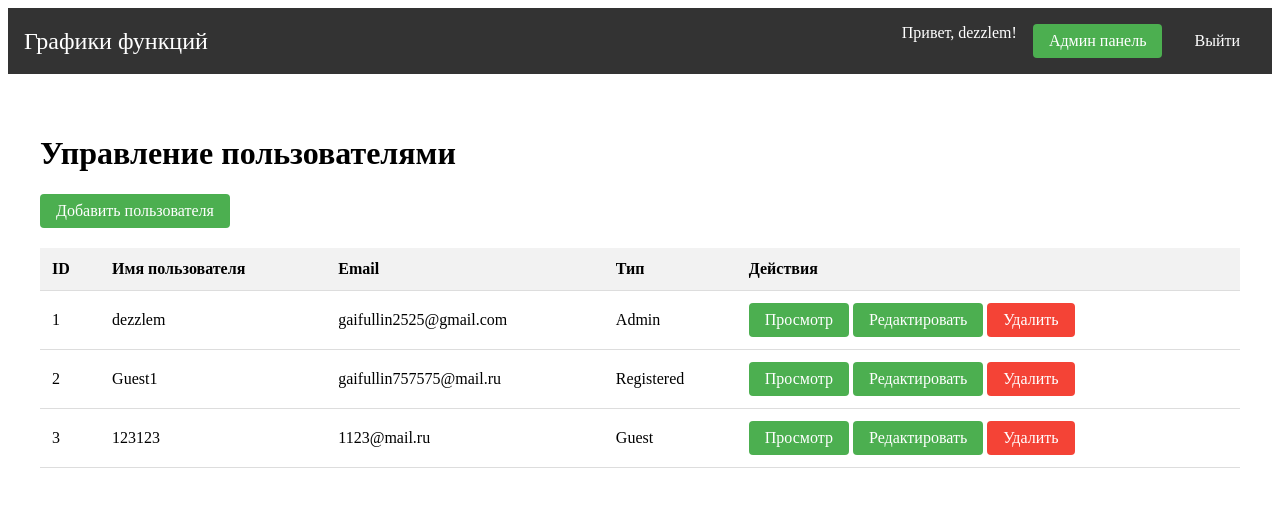
After one commit to DezzLema/CursovayaRpp4Semestr, a Django app: page /admin-panel/users/ in a window 1280 px wide. The commit adds this page. Shown: the top 507 px of the page. Run offline with Django 5.2, Linux system fonts and the light colour scheme; a user stored in the database is signed in; data comes from the database, SQL or seed files in the repository; both versions use the stored data as it was after the commit.

Commit message:
Added admin panel

```diff
--- a/graphs/urls.py
+++ b/graphs/urls.py
@@ -8,4 +8,12 @@ urlpatterns = [
     path('register/', views.register_view, name='register'),
     path('login/', views.login_view, name='login'),
     path('logout/', views.logout_view, name='logout'),
+
+    # URL-адреса админ-панели
+    path('admin-panel/', views.admin_panel, name='admin_panel'),
+    path('admin-panel/users/', views.user_list, name='user_list'),
+    path('admin-panel/users/<int:pk>/', views.user_detail, name='user_detail'),
+    path('admin-panel/users/<int:pk>/edit/', views.edit_user, name='edit_user'),
+    path('admin-panel/users/<int:pk>/delete/', views.delete_user, name='delete_user'),
+    path('admin-panel/users/add/', views.add_user, name='add_user'),
 ]
--- a/graphs/views.py
+++ b/graphs/views.py
@@ -1,5 +1,5 @@
 from django.shortcuts import render
-
+from django.contrib import messages
 # Create your views here.
 from django.shortcuts import render, redirect, get_object_or_404
 from django.contrib.auth.decorators import login_required, user_passes_test
@@ -9,7 +9,7 @@ import matplotlib.pyplot as plt
 import numpy as np
 from io import BytesIO
 from django.core.files.base import ContentFile
-
+from .forms import AdminUserEditForm, AdminUserAddForm
 from django.contrib.auth import login, authenticate, logout
 from .forms import RegisterForm, LoginForm
 
@@ -80,6 +80,7 @@ def register_view(request):
         form = RegisterForm()
     return render(request, 'graphs/register.html', {'form': form})
 
+
 def login_view(request):
     if request.method == 'POST':
         form = LoginForm(request.POST)
@@ -94,6 +95,67 @@ def login_view(request):
         form = LoginForm()
     return render(request, 'graphs/login.html', {'form': form})
 
+
 def logout_view(request):
     logout(request)
     return redirect('graph_list')
+
+
+@login_required
+@user_passes_test(is_admin)
+def admin_panel(request):
+    return render(request, 'graphs/admin_panel.html')
+
+
+@login_required
+@user_passes_test(is_admin)
+def user_list(request):
+    users = CustomUser.objects.all()
+    return render(request, 'graphs/user_list.html', {'users': users})
+
+
+@login_required
+@user_passes_test(is_admin)
+def user_detail(request, pk):
+    user = get_object_or_404(CustomUser, pk=pk)
+    return render(request, 'graphs/user_detail.html', {'user': user})
+
+
+@login_required
+@user_passes_test(is_admin)
+def edit_user(request, pk):
+    user = get_object_or_404(CustomUser, pk=pk)
+    if request.method == 'POST':
+        form = AdminUserEditForm(request.POST, instance=user)
+        if form.is_valid():
+            form.save()
+            messages.success(request, 'Пользователь успешно обновлен')
+            return redirect('user_detail', pk=user.pk)
+    else:
+        form = AdminUserEditForm(instance=user)
+    return render(request, 'graphs/edit_user.html', {'form': form, 'user': user})
+
+
+@login_required
+@user_passes_test(is_admin)
+def delete_user(request, pk):
+    user = get_object_or_404(CustomUser, pk=pk)
+    if request.method == 'POST':
+        user.delete()
+        messages.success(request, 'Пользователь успешно удален')
+        return redirect('user_list')
+    return render(request, 'graphs/delete_user.html', {'user': user})
+
+
+@login_required
+@user_passes_test(is_admin)
+def add_user(request):
+    if request.method == 'POST':
+        form = AdminUserAddForm(request.POST)
+        if form.is_valid():
+            user = form.save()
+            messages.success(request, 'Пользователь успешно создан')
+            return redirect('user_detail', pk=user.pk)
+    else:
+        form = AdminUserAddForm()
+    return render(request, 'graphs/add_user.html', {'form': form})
--- a/templates/graphs/base.html
+++ b/templates/graphs/base.html
@@ -35,6 +35,53 @@
             display: flex;
             gap: 1rem;
         }
+        .btn {
+        display: inline-block;
+        padding: 0.5rem 1rem;
+        background-color: #4CAF50;
+        color: white;
+        text-decoration: none;
+        border-radius: 4px;
+        border: none;
+        cursor: pointer;
+    }
+    .btn:hover {
+        background-color: #45a049;
+    }
+    /* Стили для админ-панели */
+    .admin-panel, .user-management {
+        max-width: 1200px;
+        margin: 20px auto;
+        padding: 20px;
+    }
+
+    .user-table {
+        width: 100%;
+        border-collapse: collapse;
+        margin-top: 20px;
+    }
+
+    .user-table th, .user-table td {
+        padding: 12px;
+        text-align: left;
+        border-bottom: 1px solid #ddd;
+    }
+
+    .user-table th {
+        background-color: #f2f2f2;
+    }
+
+    .user-table tr:hover {
+        background-color: #f5f5f5;
+    }
+
+    .btn-danger {
+        background-color: #f44336;
+    }
+
+    .btn-danger:hover {
+        background-color: #d32f2f;
+    }
     </style>
 </head>
 <body>
@@ -43,6 +90,9 @@
     <div class="nav-links">
         {% if user.is_authenticated %}
             <span style="color: white;">Привет, {{ user.username }}!</span>
+            {% if user.user_type == 'admin' %}
+                <a href="{% url 'user_list' %}" class="btn">Админ панель</a>
+            {% endif %}
             <a href="{% url 'logout' %}">Выйти</a>
         {% else %}
             <div class="auth-links">
--- /dev/null
+++ b/templates/graphs/user_list.html
@@ -0,0 +1,35 @@
+{% extends 'graphs/base.html' %}
+
+{% block content %}
+<div class="user-management">
+    <h1>Управление пользователями</h1>
+    <a href="{% url 'add_user' %}" class="btn">Добавить пользователя</a>
+
+    <table class="user-table">
+        <thead>
+            <tr>
+                <th>ID</th>
+                <th>Имя пользователя</th>
+                <th>Email</th>
+                <th>Тип</th>
+                <th>Действия</th>
+            </tr>
+        </thead>
+        <tbody>
+            {% for user in users %}
+            <tr>
+                <td>{{ user.id }}</td>
+                <td>{{ user.username }}</td>
+                <td>{{ user.email }}</td>
+                <td>{{ user.get_user_type_display }}</td>
+                <td>
+                    <a href="{% url 'user_detail' user.pk %}" class="btn">Просмотр</a>
+                    <a href="{% url 'edit_user' user.pk %}" class="btn">Редактировать</a>
+                    <a href="{% url 'delete_user' user.pk %}" class="btn btn-danger">Удалить</a>
+                </td>
+            </tr>
+            {% endfor %}
+        </tbody>
+    </table>
+</div>
+{% endblock %}
```
Also changed, not shown: graphs/forms.py (+28 -0 lines), templates/graphs/add_user.html (added, +14 -0 lines), templates/graphs/admin_panel.html (added, +10 -0 lines), templates/graphs/delete_user.html (added, +15 -0 lines), templates/graphs/edit_user.html (added, +14 -0 lines), templates/graphs/user_detail.html (added, +22 -0 lines), db.sqlite3, media/graphs/graph_123123123123_None.png (added), media/graphs/graph_123123_None.png (added). Lines whose indentation alone changed are shown as unchanged.
